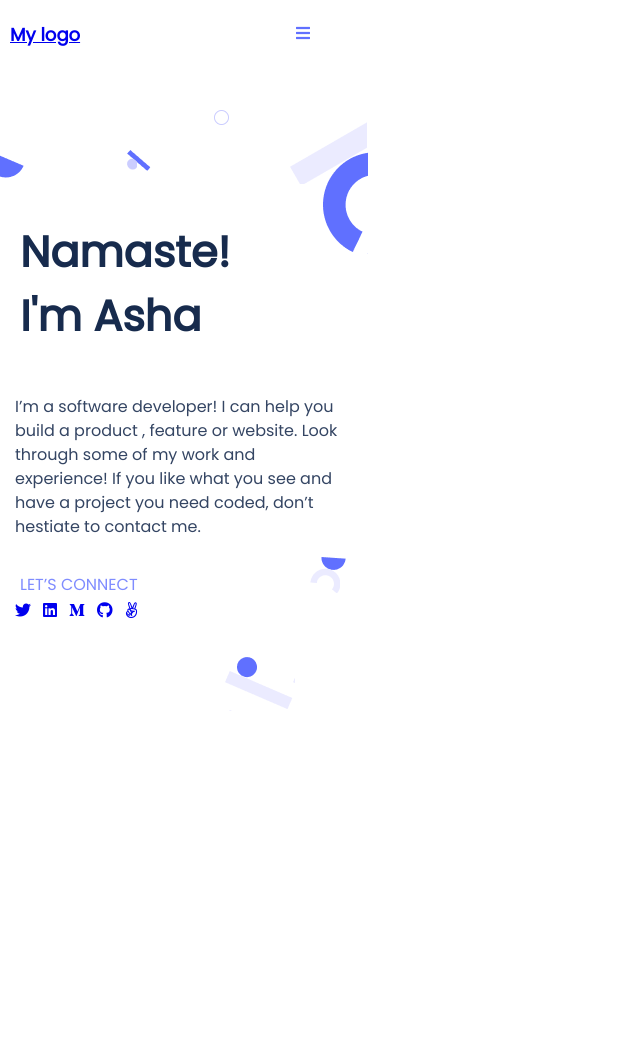
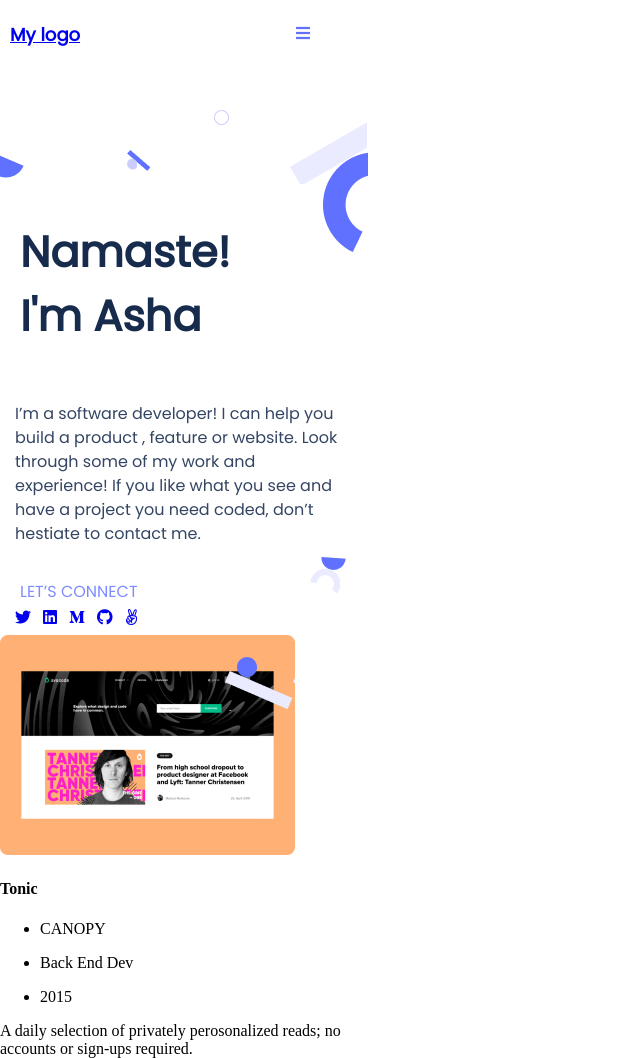
Before and after one commit to asharanjith/Portfolio-Asha, a website: page index.html in a window 1280 px wide. Shown: the whole page, without its empty margins (0-640 px from the left). Before the commit the page ends 800 px from the top, so only its background shows below. Drawn offline with Linux system fonts and the light colour scheme.

Commit message:
Add project section and its header

```diff
--- a/index.html
+++ b/index.html
@@ -14,6 +14,8 @@
         <a href="#" class="logo">My logo</a>
         <nav class="fas fa-bars"></nav>
     </header>
+    <main>
+        <section class="Introduction">
             <div class="Ellipse11"></div>
             <div class="Ellipse3"></div>
             <div class="Rectangle4"></div>
@@ -39,5 +41,34 @@
             <div class="Ellipse13"></div>
             <div class="Ellipse4"></div>
             <div class="Rectangle5"></div>
+        </section>
+        <section id="projects">
+            <div class="sample-project">
+                <div class="project-header ">
+                    <div class="image-holder bg1">
+                        <img src="./Assets/SnapshootPortfolio.png" alt="header" class="header-img"/>
+                    </div>
+                </div>
+                <div class="project-content">
+                    <div class="project-description">
+                      <div class="title-container">
+                        <h4 class="description-title">Tonic</h4>
+                      </div>
+                      <div class="subtitle-container">
+                        <ul class="subtitle-items">
+                          <li class="list-less"><p>CANOPY</p></li>
+                          <li class="list"><p>Back End Dev</p></li>
+                          <li class="list"><p>2015</p></li>
+                        </ul>
+                      </div>
+                      <div class="article-container">
+                        <p class="description-item">
+                          A daily selection of privately perosonalized reads; no accounts
+                          or sign-ups required.
+                        </p>
+                      </div>
+            </div>
+        </section>
+    </main>
 </body>
 </html>
```
Lines whose indentation alone changed are shown as unchanged.
